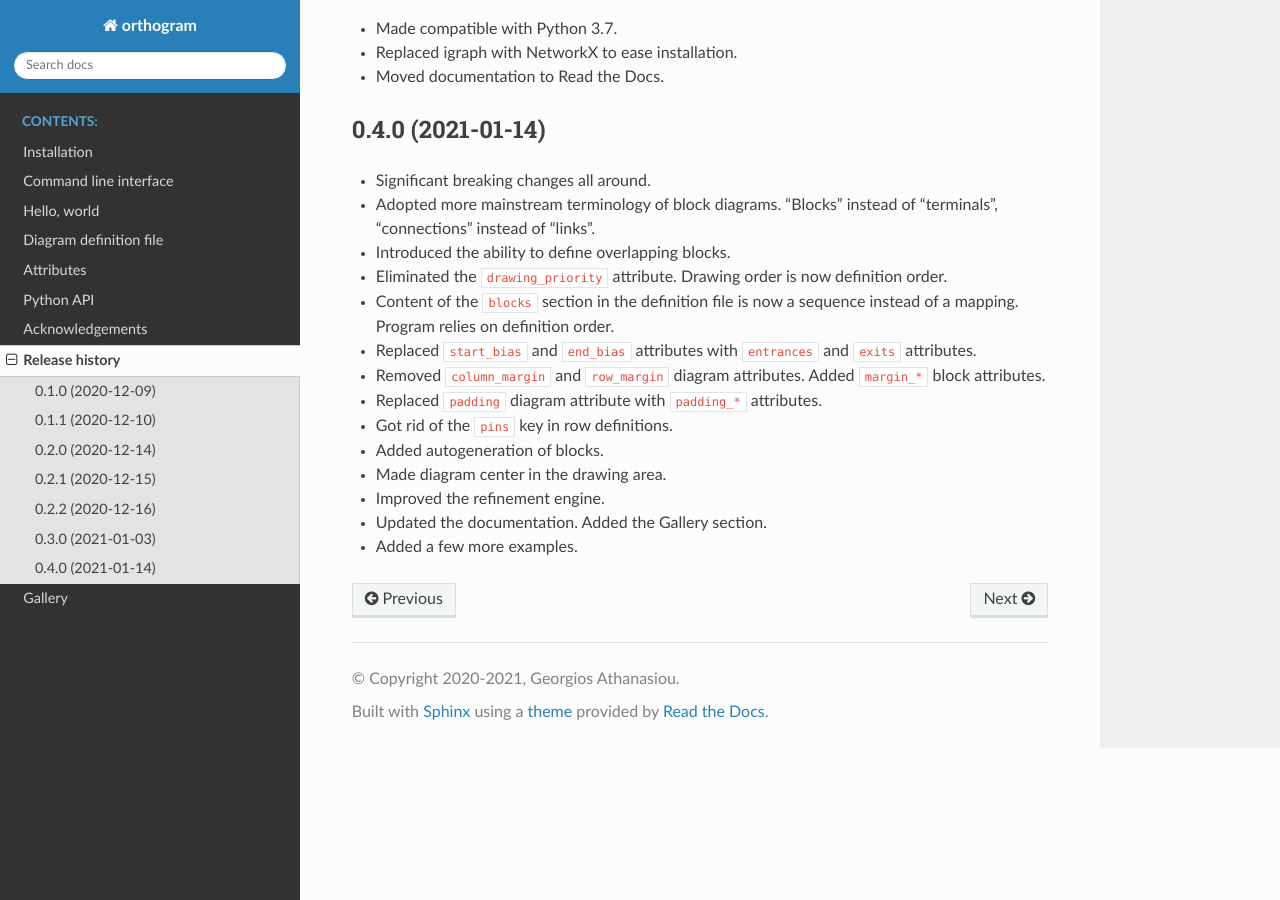
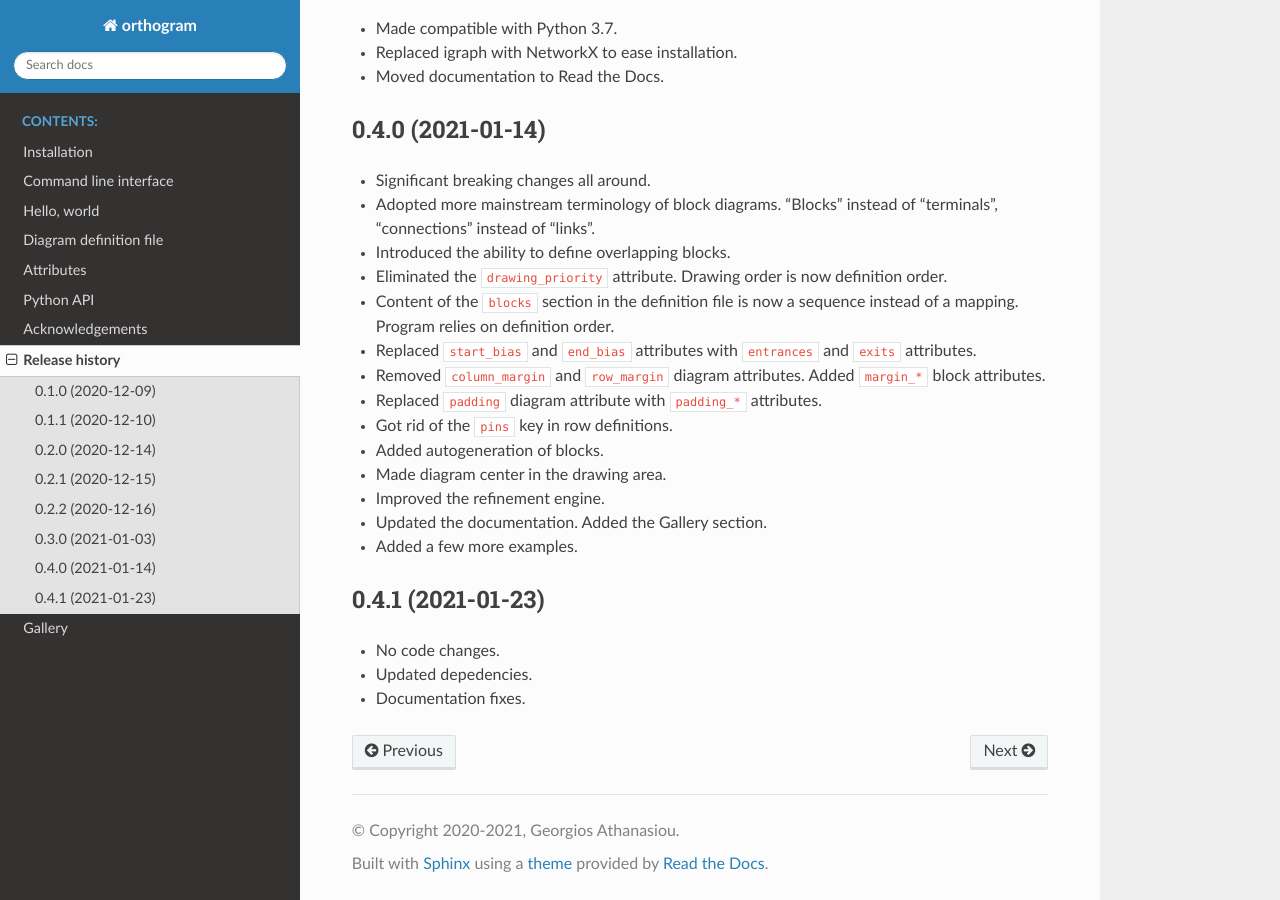
Before and after one commit to yorgath/orthogram, a Sphinx documentation site: the page built from docs/release.rst, in a window 1280 px wide and 900 px high, scrolled down 1037 px. Built offline with Sphinx 7.4.7 and the Read the Docs theme 2.0.0, drawn with Linux system fonts in a browser that asks for light colours.

Commit message:
Correct version in documentation, update depedencies

```diff
--- a/docs/conf.py
+++ b/docs/conf.py
@@ -22,7 +22,7 @@
 author = 'Georgios Athanasiou'
 
 # The full version, including alpha/beta/rc tags
-release = '0.3.0'
+release = '0.4.1'
 
 
 # -- General configuration ---------------------------------------------------
--- a/docs/release.rst
+++ b/docs/release.rst
@@ -91,3 +91,10 @@ Release history
 * Updated the documentation.  Added the Gallery section.
 
 * Added a few more examples.
+
+0.4.1 (2021-01-23)
+------------------
+
+* No code changes.
+* Updated depedencies.
+* Documentation fixes.
--- a/orthogram/__init__.py
+++ b/orthogram/__init__.py
@@ -1,4 +1,4 @@
-__version__ = '0.4.0'
+__version__ = '0.4.1'
 
 from .build import Builder
 from .diagram import DiagramDef
--- a/pyproject.toml
+++ b/pyproject.toml
@@ -1,6 +1,6 @@
 [tool.poetry]
 name = "orthogram"
-version = "0.4.0"
+version = "0.4.1"
 description = "Draw block diagrams."
 license = "GPL-3.0-or-later"
 authors = ["Georgios Athanasiou <yorgath@gmail.com>"]
```
Also changed, not shown: 1 other file.
